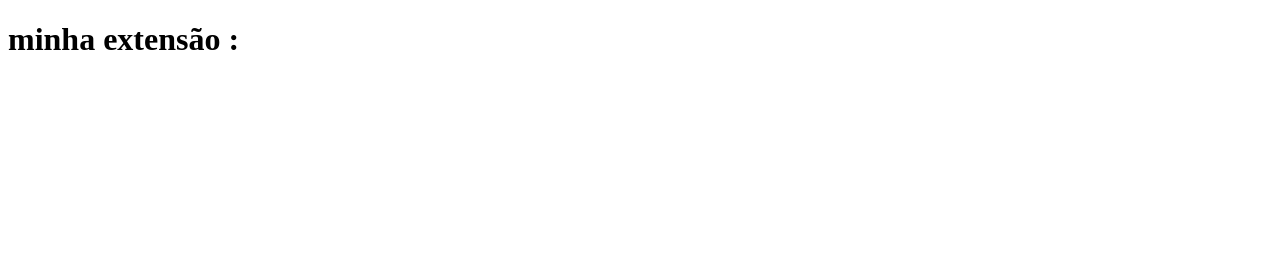
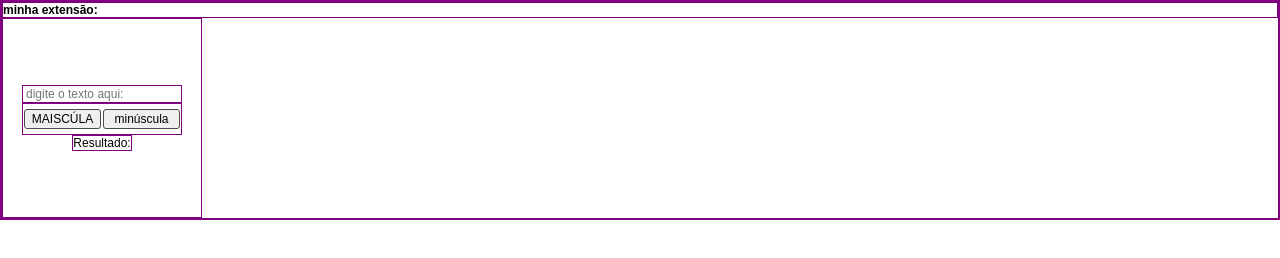
Before and after one commit to anasant3s/extTransformeTexto, a browser extension: page index.html in a window 1280 px wide. Drawn offline with Linux system fonts and the light colour scheme.

Commit message:
html estrutura base

```diff
--- a/index.html
+++ b/index.html
@@ -1,12 +1,32 @@
 <!DOCTYPE html>
 <html lang="pt-br">
-<head>
-    <meta charset="UTF-8">
-    <meta name="viewport" content="width=device-width, initial-scale=1.0">
+  <head>
+    <meta charset="UTF-8" />
+    <meta name="viewport" content="width=device-width, initial-scale=1.0" />
+    <!-- add fontes -->
+    <link rel="preconnect" href="https://fonts.googleapis.com">
+    <link rel="preconnect" href="https://fonts.gstatic.com" crossorigin>
+    <link href="https://fonts.googleapis.com/css2?family=Ubuntu:ital,wght@0,300;0,400;0,500;0,700;1,300;1,400;1,500;1,700&display=swap" rel="stylesheet">
+
+    <link rel="stylesheet" href="style.css">
+
     <title>extensão TT</title>
-</head>
-<body>
-    <h1>minha extensão :</h1>
 
-</body>
+  </head>
+  <body>
+    <h1>minha extensão: </h1>
+    <div class="container-pai">
+        <input type="text" name="text" id="input-text" placeholder="digite o texto aqui: " class="input-text" />
+
+
+    <div class="container-button">
+        <button type="button" class="btn" id="btnMaiuscula">MAISCÚLA</button>
+         <button type="button" class="btn" id="btnMiniscula">minúscula</button>
+    </div>
+
+     <div name="resultado" class="resultado" id="resultado">Resultado: </div>
+
+
+    </div>
+  </body>
 </html>
--- a/style.css
+++ b/style.css
@@ -0,0 +1,51 @@
+*{
+    margin: 0;
+    padding: 0;
+    box-sizing: border-box;
+
+    /* fonts */
+    font-family: "Ubntu", sans-serif;
+    font-size: 12px;
+
+    /*borda de desenvolvimento*/
+    border: solid 1px purple;
+
+}
+
+.container-pai{
+    width: 200px;
+    height: 200px;
+
+
+    /*flexbox */
+    display: flex;
+    flex-direction: column;
+    align-items: center;
+    justify-content: center;
+}
+
+.input-text{
+    width: 160px;
+    padding: 1px 3px;
+    outline: none;
+}
+
+.container-button{
+    width: 160px;
+    padding: 5px 0;
+
+
+    /*flexbox*/
+    display: flex;
+    justify-content: space-around;
+}
+
+.btn{
+    width: 77px;
+    padding: 2px;
+    border-radius: 3px;
+    border: solid 1px #4c4c4d;
+
+    cursor: pointer;
+}
+/*configutação do resultado*/
```
